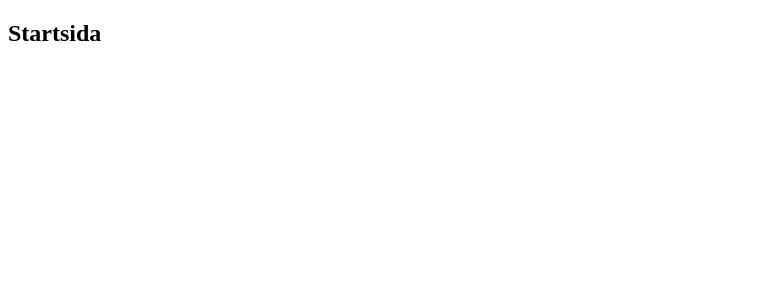
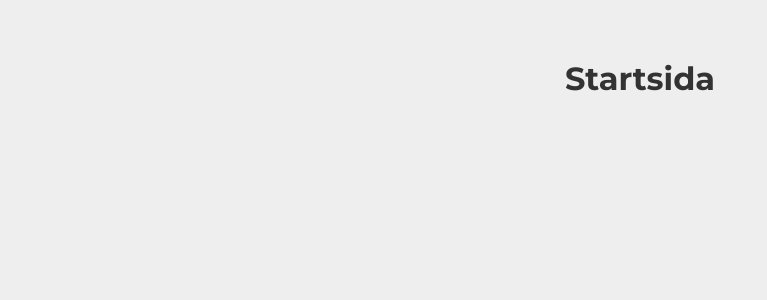
Before and after one commit to KevinCarvajal/Bokningssida, a React (Create React App) app in the folder my-app/: page / in a window 1280 px wide. Shown: the top 300 px of the page, without its empty margins (0-767 px from the left). Built offline with nearby package versions, Linux system fonts and the light colour scheme.

Commit message:
sass styling fixed

```diff
--- a/my-app/src/index.js
+++ b/my-app/src/index.js
@@ -1,5 +1,6 @@
 import React from "react";
 import ReactDOM from "react-dom";
+import "./sass/styles.scss";
 import App from "./App";
 import * as serviceWorker from "./serviceWorker";
 
--- /dev/null
+++ b/my-app/src/sass/basic-styles.scss
@@ -0,0 +1,72 @@
+html {
+  body .App {
+    color: var(--textColor);
+    background-color: var(--background);
+    display: flex;
+    height: 100vh; /* Fallback for browsers that do not support Custom Properties */
+    height: $vh;
+    flex-direction: column;
+    header {
+      position: relative;
+    }
+    overflow-x: hidden;
+    overflow-y: scroll;
+    font-family: "Roboto", sans-serif;
+    main {
+      flex: 1;
+      & > div {
+        padding-top: 60px;
+        padding-bottom: 60px;
+        height: calc(calc(var(--vh, 1vh) * 100) - var(--headerHeight));
+        overflow-y: scroll;
+      }
+      h2.page-title {
+        color: var(--textColor);
+        margin: 0;
+        margin-bottom: 80px;
+        font-weight: bold;
+        text-align: center;
+      }
+      p.page-info {
+        position: relative;
+        opacity: 0.7;
+        text-align: center;
+        top: -20px;
+      }
+    }
+    p {
+      margin: 0;
+    }
+    h1,
+    h2,
+    h3,
+    h4,
+    h5,
+    h6 {
+      font-family: "Montserrat", sans-serif;
+    }
+    .primary-btn,
+    .secondary-btn {
+      margin: 0 auto;
+      width: 100%;
+      padding: 10px;
+      border-radius: 4px;
+      &:active {
+        opacity: 0.8;
+      }
+      &:focus {
+        outline: none;
+      }
+    }
+    .primary-btn {
+      border: none;
+      background-color: var(--primary);
+      color: var(--background);
+    }
+    .secondary-btn {
+      background-color: transparent;
+      border: 1px solid var(--primary);
+      color: var(--primary);
+    }
+  }
+}
--- /dev/null
+++ b/my-app/src/sass/styles.scss
@@ -0,0 +1,14 @@
+// Import of necessary bootstrap files
+@import "../../node_modules/bootstrap/scss/bootstrap";
+
+@import url("https://fonts.googleapis.com/css?family=Montserrat:300,400,400i,700,700i&display=swap");
+// Import all our light / dark color variables
+@import "./variables";
+
+// Our basic layout styles
+@import "./basic-styles";
+
+// Components Styling
+
+// Views Styling
+@import "../views/StartPage/styles";
--- /dev/null
+++ b/my-app/src/sass/variables.scss
@@ -0,0 +1,23 @@
+.App {
+  --textColor: #333;
+  --background: #eee;
+  --primary: #07575b;
+  --headerBackground: #003b46;
+}
+.dark-mode {
+  --textColor: #eee;
+  --background: #393e46;
+  --primary: #4ecca3;
+  --headerBackground: #232931;
+}
+
+.App {
+  color: var(--textColor);
+  background-color: var(--background);
+  h1 {
+    color: var(--textColor);
+    background-color: var(--background);
+  }
+}
+
+$vh: calc(var(--vh, 1vh) * 100);
```
Also changed, not shown: my-app/src/views/StartPage/styles.scss (added).
